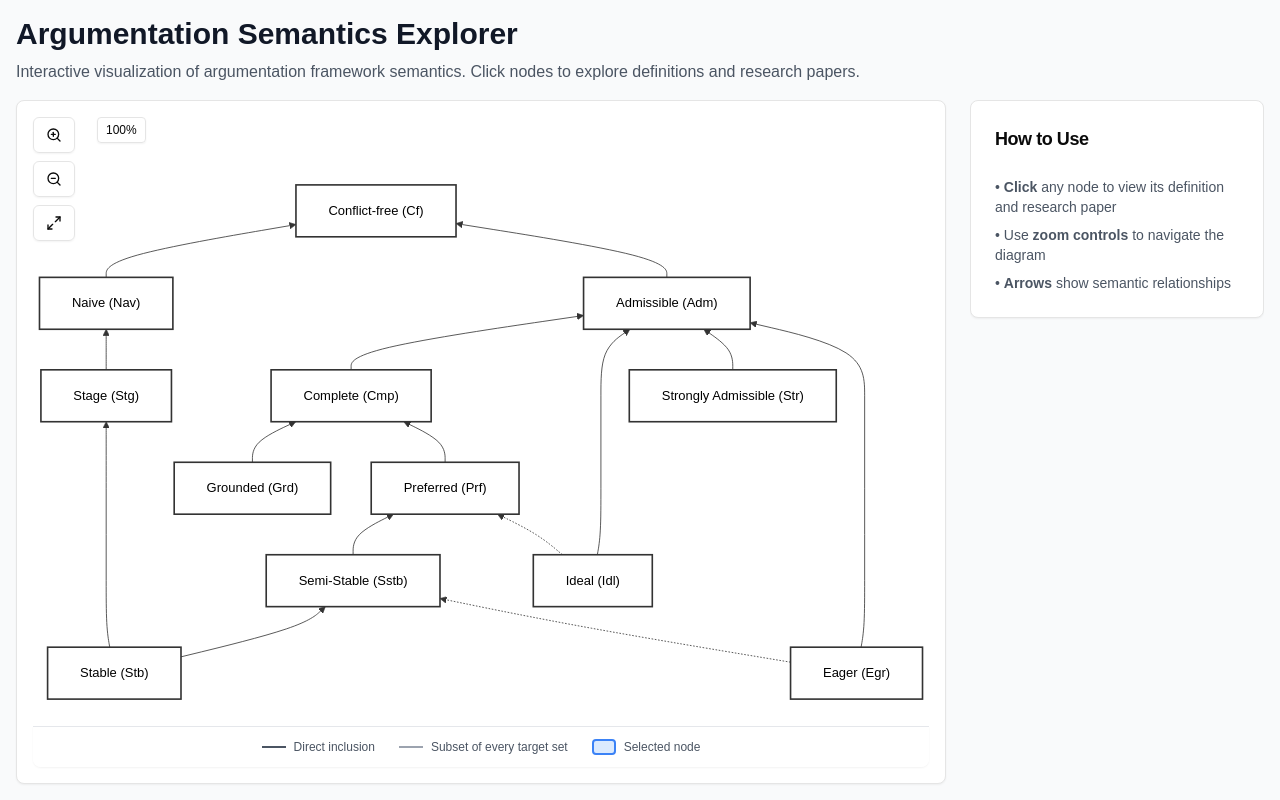
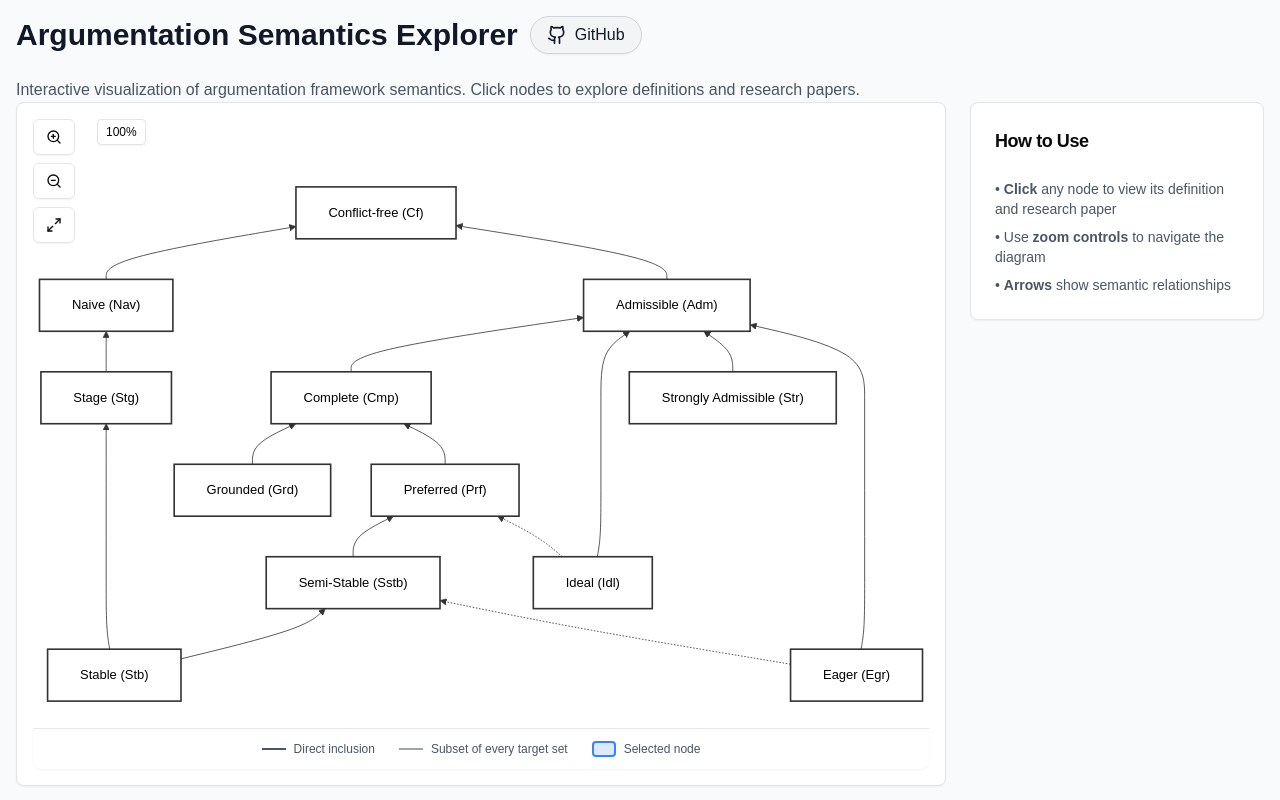
Before and after one commit to xai-ca/argsemx, a Next.js app: page / in a window 1280 px wide. Built offline with nearby package versions, Linux system fonts and the light colour scheme.

Commit message:
add github

```diff
--- a/app/page.tsx
+++ b/app/page.tsx
@@ -3,7 +3,7 @@
 import { useState, useEffect, useRef } from "react"
 import { Card, CardContent, CardHeader, CardTitle } from "@/components/ui/card"
 import { Button } from "@/components/ui/button"
-import { X, ExternalLink, BookOpen, FileText, ZoomIn, ZoomOut, Maximize2, Code } from "lucide-react"
+import { X, ExternalLink, BookOpen, FileText, ZoomIn, ZoomOut, Maximize2, Code, Github } from "lucide-react"
 import mermaid from "mermaid"
 import 'katex/dist/katex.min.css'
 import { InlineMath } from 'react-katex'
@@ -544,13 +544,23 @@ export default function MermaidArgumentationGraph() {
   return (
     <div className="h-screen bg-gray-50 p-4">
       <div className="h-full max-w-full mx-auto">
-        <div className="mb-4">
+        <div className="mb-4 flex items-center gap-3">
           <h1 className="text-3xl font-bold text-gray-900 mb-2">Argumentation Semantics Explorer</h1>
-          <p className="text-gray-600">
-            Interactive visualization of argumentation framework semantics. Click nodes to explore definitions and
-            research papers.
-          </p>
+          <a
+            href="https://github.com/yilinxia/argsemx"
+            target="_blank"
+            rel="noopener noreferrer"
+            className="inline-flex items-center px-4 py-1.5 rounded-full border border-gray-300 bg-gray-100 text-gray-900 text-base font-medium shadow-sm transition hover:bg-gray-200 focus:outline-none focus:ring-2 focus:ring-offset-2 focus:ring-gray-400 mb-2"
+            title="View on GitHub"
+          >
+            <Github className="w-5 h-5 mr-2" />
+            <span>GitHub</span>
+          </a>
         </div>
+        <p className="text-gray-600">
+          Interactive visualization of argumentation framework semantics. Click nodes to explore definitions and
+          research papers.
+        </p>
 
         <div className="grid grid-cols-1 lg:grid-cols-4 gap-6 h-[calc(100vh-120px)]">
           {/* Mermaid Graph Visualization */}
```
